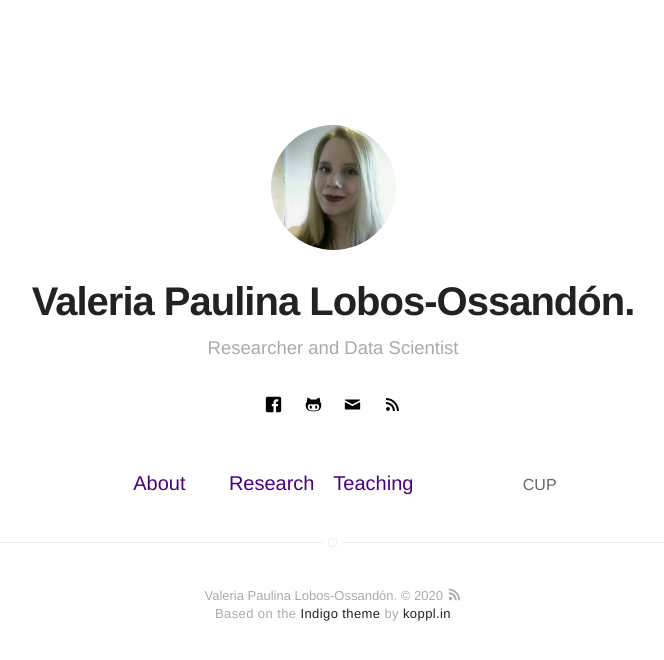
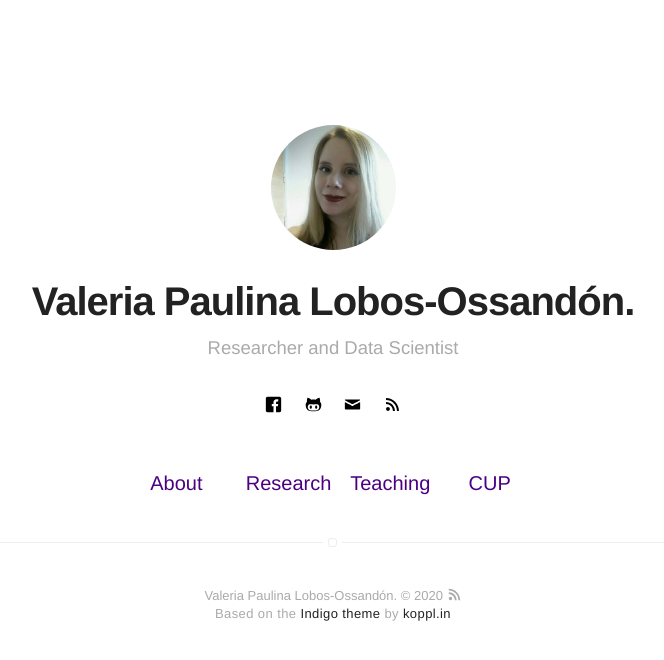
Before and after one commit to vlobos-ossandon/vlobos-ossandon.github.io, a Jekyll site: the page built from index.html, in a window 1280 px wide. Shown: the top 660 px of the page, without its empty margins (307-971 px from the left). Built offline with Jekyll 4.4.1, drawn with Linux system fonts in a browser that asks for light colours.

Commit message:
quick fix on link

```diff
--- a/_includes/nav.html
+++ b/_includes/nav.html
@@ -39,7 +39,7 @@
             {% endif %}
         {% endif %}
         <li class="item">
-            <a class="link" href="{{ site.url }}/map"></a>CUP</a>
+            <a class="link" href="{{ site.url }}/map">CUP</a>
         </li>
 
 
```
